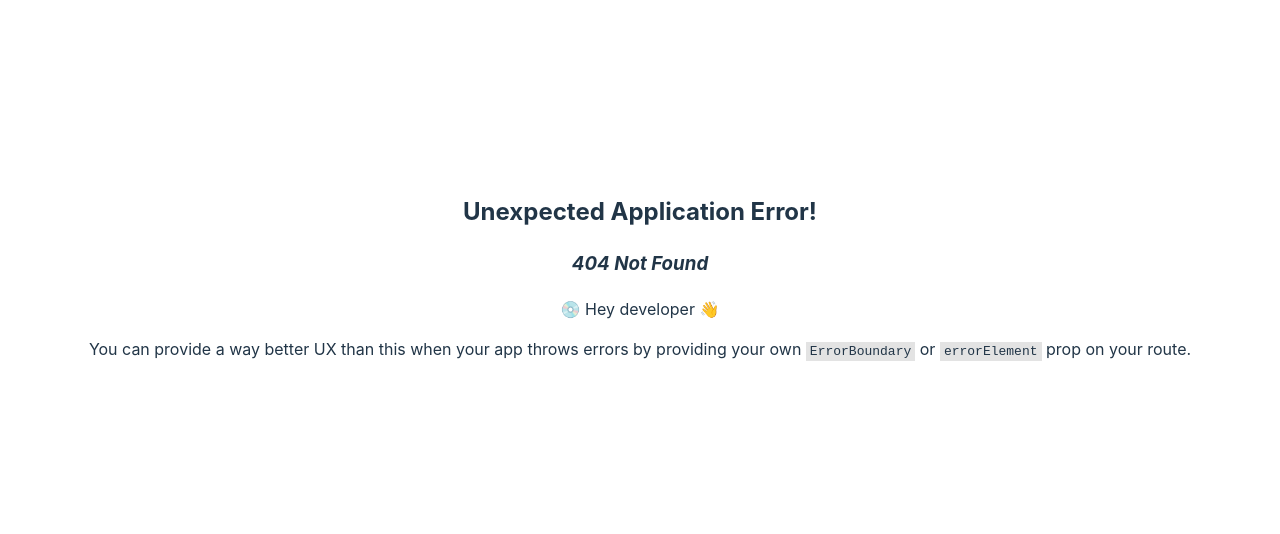
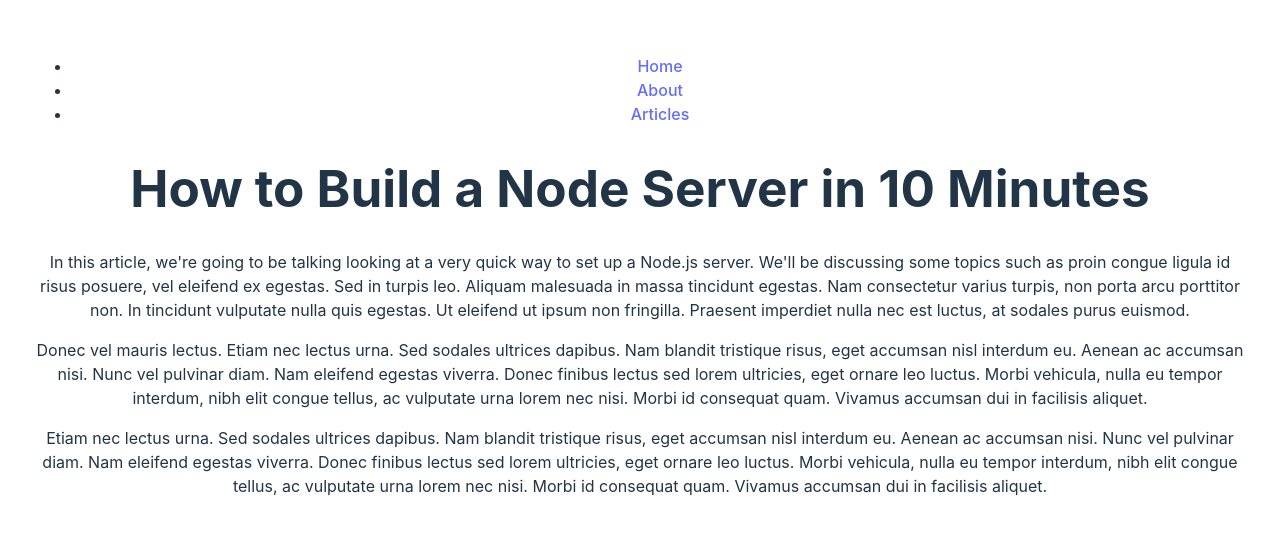
Before and after one commit to chantel-mills-code/react-full-stack-site, a React (Vite) app in the folder front-end/: page /articles/learn-node in a window 1280 px wide. Before the commit this address had no page. Shown: the part 124-658 px from the top of the page. Built offline with nearby package versions, Linux system fonts and the light colour scheme.

Commit message:
update single article page
will now look for the name in the url and see if it matches something in the articles_content js file to then display that content on the page

```diff
--- a/front-end/src/App.jsx
+++ b/front-end/src/App.jsx
@@ -28,7 +28,7 @@
       element: <ArticleListPage />
     },
     {
-      path: '/articles/individual',
+      path: '/articles/:name',
       element: <ArticlePage />
     }
   ]
--- /dev/null
+++ b/front-end/src/article-content.js
@@ -0,0 +1,77 @@
+const articles = [
+    {
+        name: 'learn-react',
+        title: 'The Fastest Way to Learn React',
+        content: [
+            `Welcome! Today we're going to be talking about the fastest way to
+            learn React. We'll be discussing some topics such as proin congue
+            ligula id risus posuere, vel eleifend ex egestas. Sed in turpis leo.
+            Aliquam malesuada in massa tincidunt egestas. Nam consectetur varius turpis,
+            non porta arcu porttitor non. In tincidunt vulputate nulla quis egestas. Ut
+            eleifend ut ipsum non fringilla. Praesent imperdiet nulla nec est luctus, at
+            sodales purus euismod.`,
+            `Donec vel mauris lectus. Etiam nec lectus urna. Sed sodales ultrices dapibus.
+            Nam blandit tristique risus, eget accumsan nisl interdum eu. Aenean ac accumsan
+            nisi. Nunc vel pulvinar diam. Nam eleifend egestas viverra. Donec finibus lectus
+            sed lorem ultricies, eget ornare leo luctus. Morbi vehicula, nulla eu tempor
+            interdum, nibh elit congue tellus, ac vulputate urna lorem nec nisi. Morbi id
+            consequat quam. Vivamus accumsan dui in facilisis aliquet.`,
+            `Etiam nec lectus urna. Sed sodales ultrices dapibus.
+            Nam blandit tristique risus, eget accumsan nisl interdum eu. Aenean ac accumsan
+            nisi. Nunc vel pulvinar diam. Nam eleifend egestas viverra. Donec finibus lectus
+            sed lorem ultricies, eget ornare leo luctus. Morbi vehicula, nulla eu tempor
+            interdum, nibh elit congue tellus, ac vulputate urna lorem nec nisi. Morbi id
+            consequat quam. Vivamus accumsan dui in facilisis aliquet.`,
+        ]
+    },    {
+        name: 'learn-node',
+        title: 'How to Build a Node Server in 10 Minutes',
+        content: [
+            `In this article, we're going to be talking looking at a very quick way
+            to set up a Node.js server. We'll be discussing some topics such as proin congue
+            ligula id risus posuere, vel eleifend ex egestas. Sed in turpis leo.
+            Aliquam malesuada in massa tincidunt egestas. Nam consectetur varius turpis,
+            non porta arcu porttitor non. In tincidunt vulputate nulla quis egestas. Ut
+            eleifend ut ipsum non fringilla. Praesent imperdiet nulla nec est luctus, at
+            sodales purus euismod.`,
+            `Donec vel mauris lectus. Etiam nec lectus urna. Sed sodales ultrices dapibus.
+            Nam blandit tristique risus, eget accumsan nisl interdum eu. Aenean ac accumsan
+            nisi. Nunc vel pulvinar diam. Nam eleifend egestas viverra. Donec finibus lectus
+            sed lorem ultricies, eget ornare leo luctus. Morbi vehicula, nulla eu tempor
+            interdum, nibh elit congue tellus, ac vulputate urna lorem nec nisi. Morbi id
+            consequat quam. Vivamus accumsan dui in facilisis aliquet.`,
+            `Etiam nec lectus urna. Sed sodales ultrices dapibus.
+            Nam blandit tristique risus, eget accumsan nisl interdum eu. Aenean ac accumsan
+            nisi. Nunc vel pulvinar diam. Nam eleifend egestas viverra. Donec finibus lectus
+            sed lorem ultricies, eget ornare leo luctus. Morbi vehicula, nulla eu tempor
+            interdum, nibh elit congue tellus, ac vulputate urna lorem nec nisi. Morbi id
+            consequat quam. Vivamus accumsan dui in facilisis aliquet.`,
+        ]
+    },     {
+        name: 'mongodb',
+        title: 'Learn MongoDB',
+        content: [
+            `Today is the day I talk about something which scares most people: resumes.
+            In reality, I'm not sure why people have such a hard time with proin congue
+            ligula id risus posuere, vel eleifend ex egestas. Sed in turpis leo.
+            Aliquam malesuada in massa tincidunt egestas. Nam consectetur varius turpis,
+            non porta arcu porttitor non. In tincidunt vulputate nulla quis egestas. Ut
+            eleifend ut ipsum non fringilla. Praesent imperdiet nulla nec est luctus, at
+            sodales purus euismod.`,
+            `Donec vel mauris lectus. Etiam nec lectus urna. Sed sodales ultrices dapibus.
+            Nam blandit tristique risus, eget accumsan nisl interdum eu. Aenean ac accumsan
+            nisi. Nunc vel pulvinar diam. Nam eleifend egestas viverra. Donec finibus lectus
+            sed lorem ultricies, eget ornare leo luctus. Morbi vehicula, nulla eu tempor
+            interdum, nibh elit congue tellus, ac vulputate urna lorem nec nisi. Morbi id
+            consequat quam. Vivamus accumsan dui in facilisis aliquet.`,
+            `Etiam nec lectus urna. Sed sodales ultrices dapibus.
+            Nam blandit tristique risus, eget accumsan nisl interdum eu. Aenean ac accumsan
+            nisi. Nunc vel pulvinar diam. Nam eleifend egestas viverra. Donec finibus lectus
+            sed lorem ultricies, eget ornare leo luctus. Morbi vehicula, nulla eu tempor
+            interdum, nibh elit congue tellus, ac vulputate urna lorem nec nisi. Morbi id
+            consequat quam. Vivamus accumsan dui in facilisis aliquet.`,
+        ]
+    },
+];
+
+export default articles;
--- a/front-end/src/pages/ArticlePage.jsx
+++ b/front-end/src/pages/ArticlePage.jsx
@@ -1,5 +1,19 @@
+import { useParams } from "react-router-dom";
+import articles from '../article-content';
+
 export default function ArticlePage() {
+    const params = useParams();
+    const name = params.name;
+
+    // or
+    // const { name } = useParams();
+
+    const article = articles.find(a => a.name === name);
+
     return (
-        <h1>This is the article page</h1>
+        <>
+            <h1>{article.title}</h1>
+            {article.content.map(p => <p key={p}>{p}</p>)}
+        </>
     )
 }
```
